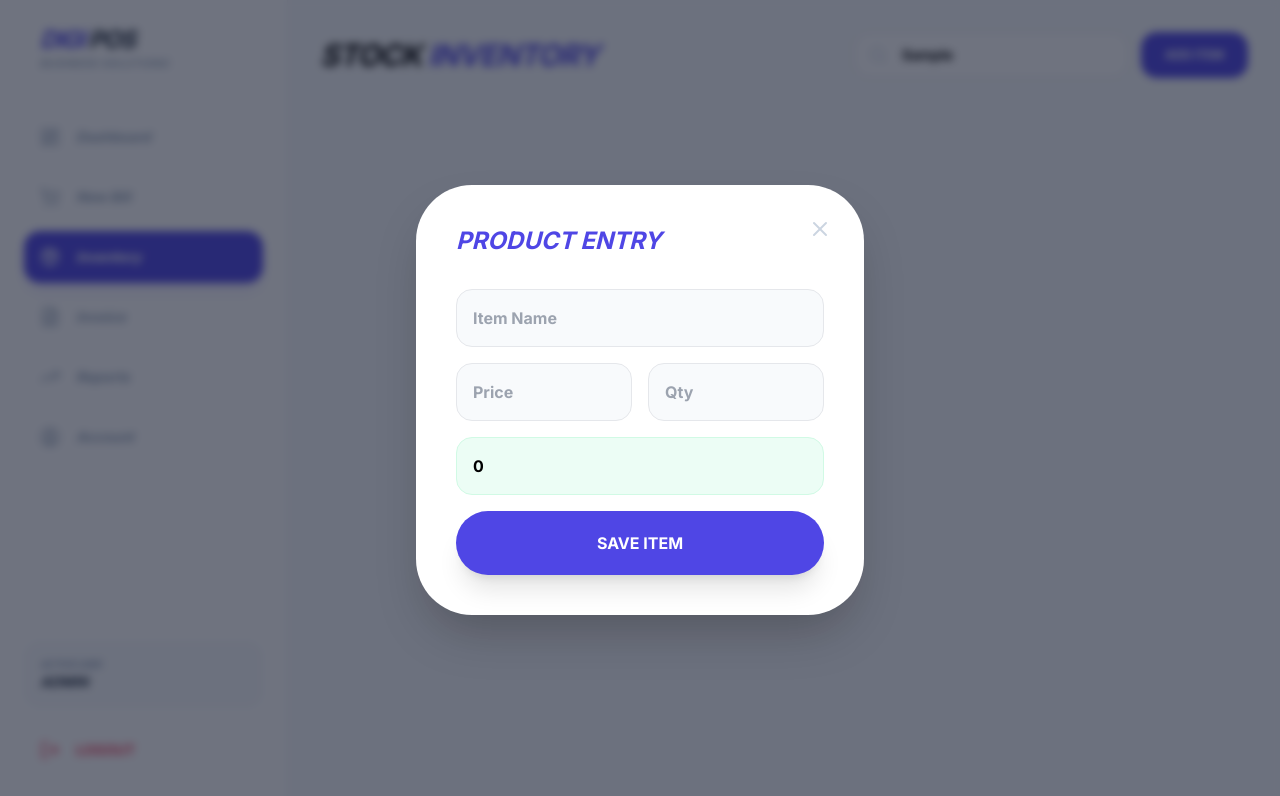
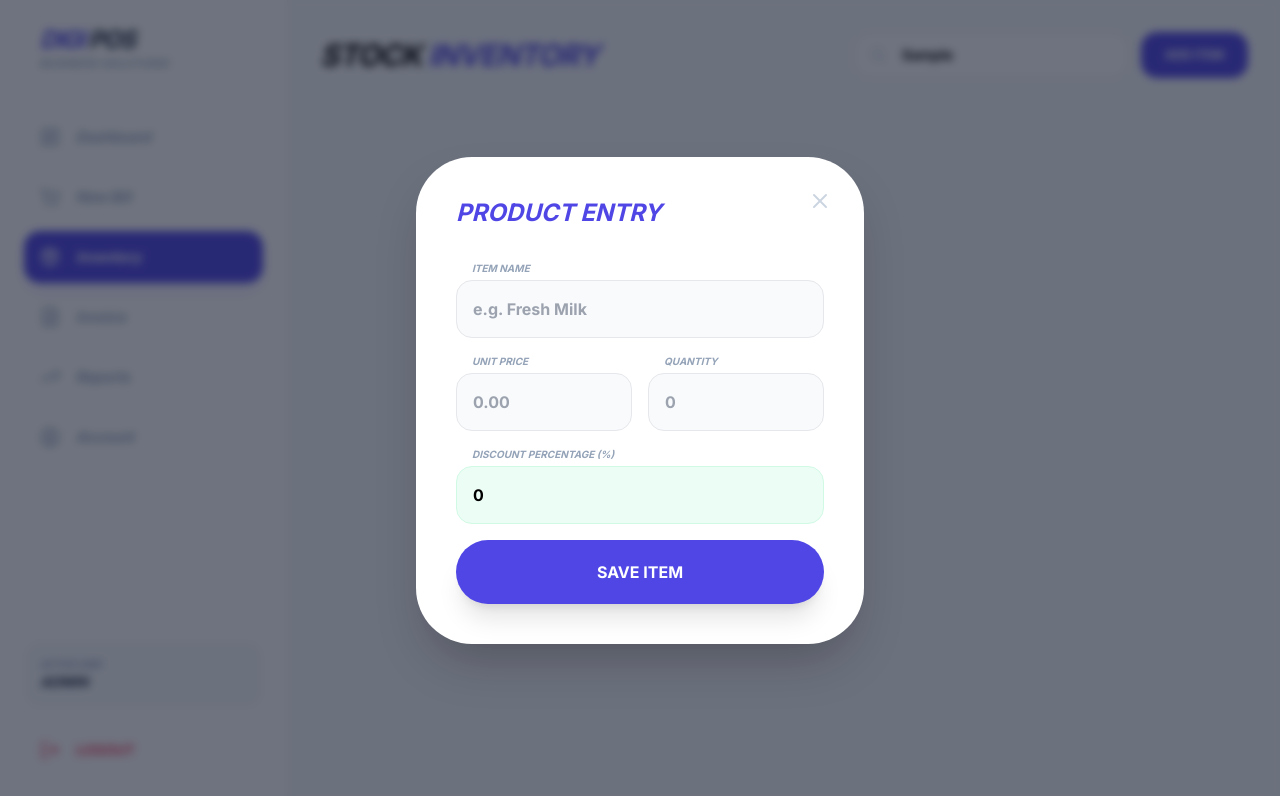
Before and after one commit to ThanushDev/Smart-POS-System, a React (Vite) app: page /inventory in a window 1280 px wide. Both pictures are taken after typing "Sample" into the empty fields and a click on the button "ADD ITEM". Shown: the top 796 px of the page. Built offline with nearby package versions, Linux system fonts and the light colour scheme; what @radix-ui/themes would draw is missing.

Commit message:
Update Inventory.tsx

```diff
--- a/src/pages/Inventory.tsx
+++ b/src/pages/Inventory.tsx
@@ -96,6 +96,9 @@ const Inventory = () => {
 
   const filteredProducts = products.filter(p => p.name.toLowerCase().includes(searchTerm.toLowerCase()) || p.code.toLowerCase().includes(searchTerm.toLowerCase()));
 
+  // CSS for hiding number input arrows
+  const noArrowsClass = "[appearance:textfield] [&::-webkit-outer-spin-button]:appearance-none [&::-webkit-inner-spin-button]:appearance-none";
+
   return (
     <div className="flex h-screen bg-slate-50 italic font-sans">
       <Sidebar />
@@ -113,7 +116,14 @@ const Inventory = () => {
 
         <div className="grid grid-cols-1 sm:grid-cols-2 lg:grid-cols-4 gap-6">
           {filteredProducts.map((p) => (
-            <div key={p._id} className="bg-white p-6 rounded-[2.5rem] shadow-sm border group hover:shadow-xl transition-all">
+            <div key={p._id} className="bg-white p-6 rounded-[2.5rem] shadow-sm border group hover:shadow-xl transition-all relative overflow-hidden">
+              {/* Discount Badge */}
+              {p.discount > 0 && (
+                <div className="absolute top-4 right-[-35px] bg-emerald-500 text-white text-[10px] font-black py-1 px-10 rotate-45 shadow-sm uppercase tracking-tighter">
+                  {p.discount}% OFF
+                </div>
+              )}
+
               <div className="flex justify-between mb-4">
                 <div className="p-3 bg-indigo-50 rounded-2xl text-indigo-600"><Package size={22}/></div>
                 <div className="flex gap-1 opacity-0 group-hover:opacity-100 transition-opacity">
@@ -122,7 +132,7 @@ const Inventory = () => {
                   <button onClick={() => {if(window.confirm("Delete?")) axios.delete(`${API_URL}/${p._id}`).then(fetchProducts)}} className="p-2 text-slate-400 hover:text-rose-500"><Trash2 size={18}/></button>
                 </div>
               </div>
-              <h3 className="font-black uppercase text-sm truncate">{p.name}</h3>
+              <h3 className="font-black uppercase text-sm truncate pr-8">{p.name}</h3>
               <p className="text-[10px] text-slate-300 font-bold mt-1 tracking-widest">{p.code}</p>
               <div className="mt-6 flex justify-between items-end border-t pt-4 border-slate-50">
                 <div>
@@ -145,13 +155,29 @@ const Inventory = () => {
             <div className="bg-white w-full max-w-md rounded-[3.5rem] p-10 relative shadow-2xl">
               <button onClick={() => setShowModal(false)} className="absolute top-8 right-8 text-slate-300"><X size={24}/></button>
               <h2 className="text-2xl font-black uppercase mb-8 italic text-indigo-600">Product Entry</h2>
-              <form ref={formRef} onKeyDown={handleKeyDown} onSubmit={handleSubmit} className="space-y-4">
-                <input type="text" className="w-full p-4 bg-slate-50 rounded-2xl outline-none font-bold border" value={formData.name} onChange={(e) => setFormData({...formData, name: e.target.value})} placeholder="Item Name" required />
+
+              <form ref={formRef} onKeyDown={handleKeyDown} onSubmit={handleSubmit} className="space-y-4 text-left">
+                <div>
+                  <label className="block text-[10px] font-black uppercase text-slate-400 ml-4 mb-1">Item Name</label>
+                  <input type="text" className="w-full p-4 bg-slate-50 rounded-2xl outline-none font-bold border" value={formData.name} onChange={(e) => setFormData({...formData, name: e.target.value})} placeholder="e.g. Fresh Milk" required />
+                </div>
+
                 <div className="grid grid-cols-2 gap-4">
-                  <input type="number" className="w-full p-4 bg-slate-50 rounded-2xl border font-bold" value={formData.price} onChange={(e) => setFormData({...formData, price: e.target.value})} placeholder="Price" required />
-                  <input type="number" className="w-full p-4 bg-slate-50 rounded-2xl border font-bold" value={formData.qty} onChange={(e) => setFormData({...formData, qty: e.target.value})} placeholder="Qty" required />
+                  <div>
+                    <label className="block text-[10px] font-black uppercase text-slate-400 ml-4 mb-1">Unit Price</label>
+                    <input type="number" className={`w-full p-4 bg-slate-50 rounded-2xl border font-bold ${noArrowsClass}`} value={formData.price} onChange={(e) => setFormData({...formData, price: e.target.value})} placeholder="0.00" required />
+                  </div>
+                  <div>
+                    <label className="block text-[10px] font-black uppercase text-slate-400 ml-4 mb-1">Quantity</label>
+                    <input type="number" className={`w-full p-4 bg-slate-50 rounded-2xl border font-bold ${noArrowsClass}`} value={formData.qty} onChange={(e) => setFormData({...formData, qty: e.target.value})} placeholder="0" required />
+                  </div>
                 </div>
-                <input type="number" className="w-full p-4 bg-emerald-50 rounded-2xl border border-emerald-100 font-bold" value={formData.discount} onChange={(e) => setFormData({...formData, discount: e.target.value})} placeholder="Discount %" />
+
+                <div>
+                  <label className="block text-[10px] font-black uppercase text-slate-400 ml-4 mb-1">Discount Percentage (%)</label>
+                  <input type="number" className={`w-full p-4 bg-emerald-50 rounded-2xl border border-emerald-100 font-bold ${noArrowsClass}`} value={formData.discount} onChange={(e) => setFormData({...formData, discount: e.target.value})} placeholder="0" />
+                </div>
+
                 <button type="submit" className="w-full py-5 bg-indigo-600 text-white rounded-[2rem] font-black uppercase mt-4 shadow-xl">Save Item</button>
               </form>
             </div>
```
